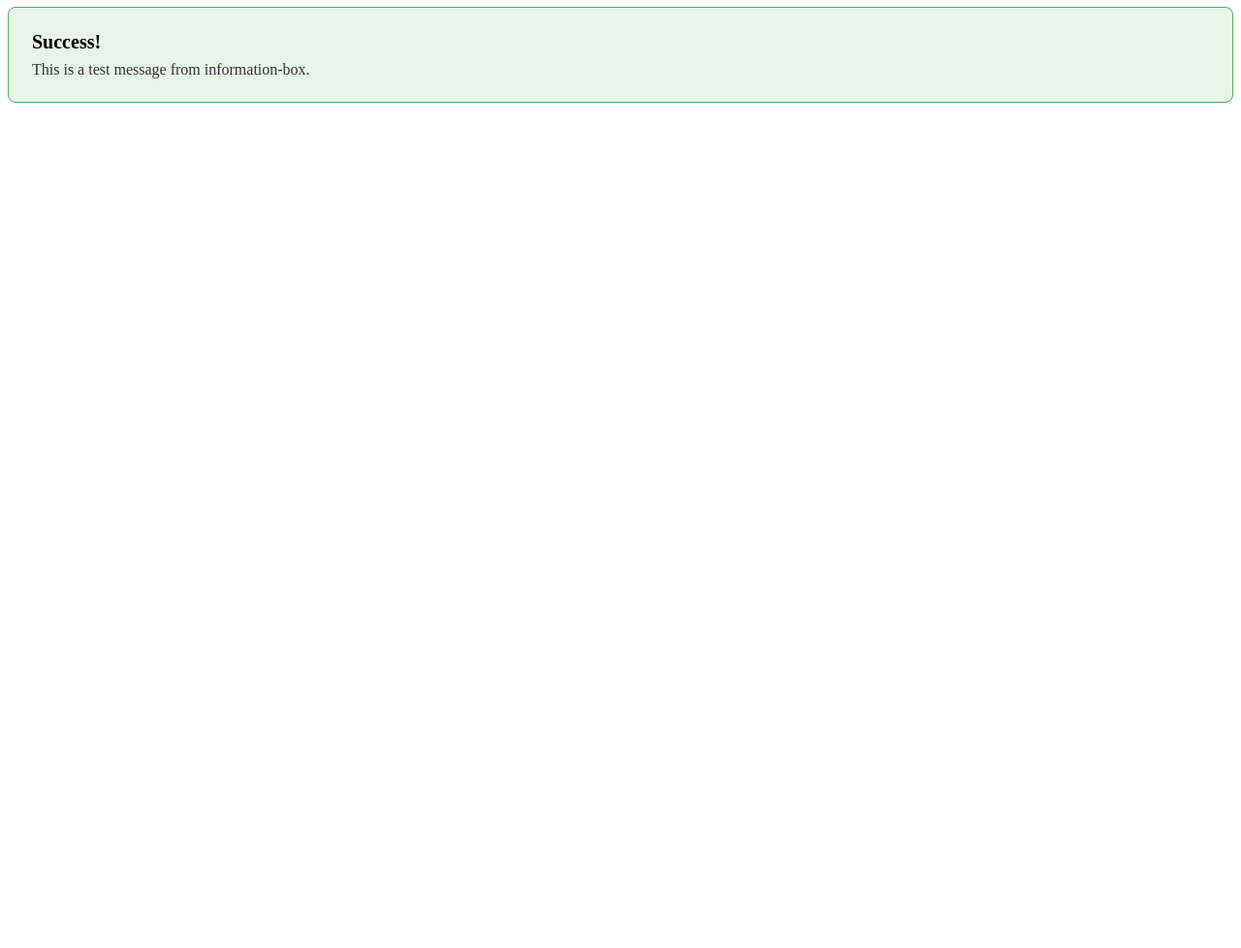
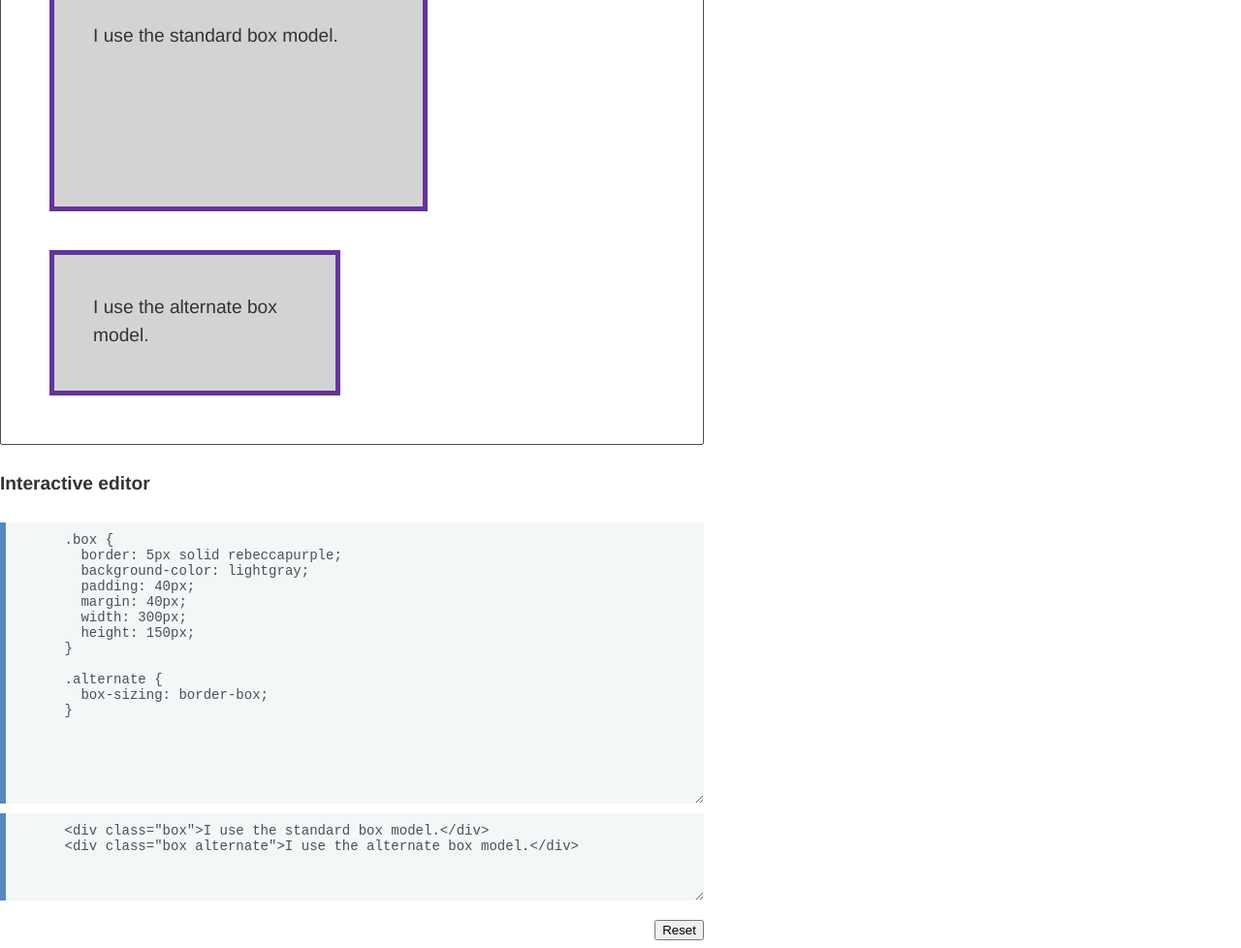
Before and after one commit to Erano01/CSS-Study, a website: page apps/information-box/index.html in a window 1280 px wide. Shown: the part 73-1051 px from the top of the page at 97% size. Before the commit the page ends 800 px from the top, so only its background shows below. Drawn offline with Linux system fonts and the light colour scheme; files whose address does not match are found by name.

Commit message:
Feat: interactive editor andbox model study example push

```diff
--- a/apps/information-box/index.html
+++ b/apps/information-box/index.html
@@ -1,17 +1,58 @@
-<!DOCTYPE html>
+<!doctype html>
 <html lang="en">
-<head>
-  <meta charset="UTF-8">
-  <meta name="viewport" content="width=device-width, initial-scale=1.0">
-  <title>Information Box Test</title>
-  <link rel="stylesheet" href="/dist/main.css">
-</head>
-<body>
-  <h1>Information Box Test</h1>
-  <div class="information-box information-box--success">
-    <div class="information-box__title">Success!</div>
-    <div class="information-box__content">This is a test message from information-box.</div>
-  </div>
-  <script src="/src/index.js"></script>
-</body>
+  <head>
+    <meta charset="utf-8" />
+    <title>Box Model: Standard and Alternate Box Models</title>
+    <link rel="stylesheet" href="styles/main.css" />
+    <style></style>
+
+    <style class="editable">
+      .box {
+        border: 5px solid rebeccapurple;
+        background-color: lightgray;
+        padding: 40px;
+        margin: 40px;
+        width: 300px;
+        height: 150px;
+      }
+
+      .alternate {
+        box-sizing: border-box;
+      }
+    </style>
+  </head>
+
+  <body>
+    <section class="preview">
+      <div class="box">I use the standard box model.</div>
+      <div class="box alternate">I use the alternate box model.</div>
+    </section>
+
+    <textarea class="playable playable-css" style="height: 280px">
+      .box {
+        border: 5px solid rebeccapurple;
+        background-color: lightgray;
+        padding: 40px;
+        margin: 40px;
+        width: 300px;
+        height: 150px;
+      }
+
+      .alternate {
+        box-sizing: border-box;
+      }
+    </textarea>
+
+    <textarea class="playable playable-html" style="height: 80px">
+      <div class="box">I use the standard box model.</div>
+      <div class="box alternate">I use the alternate box model.</div>
+    </textarea>
+
+    <div class="playable-buttons">
+      <input id="reset" type="button" value="Reset" />
+    </div>
+  </body>
+
+  <script src="src/playable.js"></script>
+
 </html>
--- a/apps/information-box/package.json
+++ b/apps/information-box/package.json
@@ -2,7 +2,7 @@
   "_comment": "Vite is used as a modern dev server and build tool. It provides live-reload and fast development experience.",
   "name": "information-box",
   "version": "1.0.0",
-  "main": "src/index.js",
+  "main": "src/playable.js",
   "description": "Information Box demo application.",
   "scripts": {
     "start": "vite --port 3001",
--- a/apps/information-box/src/index.js
+++ /dev/null
@@ -1,3 +0,0 @@
-document.addEventListener('DOMContentLoaded', function() {
-  console.log('Information Box Test: JS is working!');
-});
--- /dev/null
+++ b/apps/information-box/src/playable.js
@@ -0,0 +1,26 @@
+var section = document.querySelector("section");
+var editable = document.querySelector(".editable");
+var textareaHTML = document.querySelector(".playable-html");
+var textareaCSS = document.querySelector(".playable-css");
+var reset = document.getElementById("reset");
+var htmlCode = textareaHTML.value;
+var cssCode = textareaCSS.value;
+
+let editorHeading = document.createElement("h4");
+editorHeading.innerHTML = "Interactive editor";
+document.querySelector("body").insertBefore(editorHeading, textareaCSS);
+
+function fillCode() {
+  editable.innerHTML = textareaCSS.value;
+  section.innerHTML = textareaHTML.value;
+}
+
+reset.addEventListener("click", function () {
+  textareaHTML.value = htmlCode;
+  textareaCSS.value = cssCode;
+  fillCode();
+});
+
+textareaHTML.addEventListener("input", fillCode);
+textareaCSS.addEventListener("input", fillCode);
+window.addEventListener("load", fillCode);
--- a/packages/scss-theme/src/abstracts/_functions.scss
+++ /dev/null
@@ -1,4 +0,0 @@
-// SCSS Functions
-@function rem($px) {
-  @return $px / 16 * 1rem;
-}
--- a/packages/scss-theme/src/abstracts/_mixins.scss
+++ /dev/null
@@ -1,6 +0,0 @@
-// SCSS Mixins
-@mixin flex-center {
-  display: flex;
-  justify-content: center;
-  align-items: center;
-}
--- a/packages/scss-theme/src/abstracts/_variables.scss
+++ /dev/null
@@ -1,3 +0,0 @@
-// SCSS Variables
-$color-success: #4caf50;
-$color-error: #f44336;
--- a/packages/scss-theme/src/components/_information-box.scss
+++ b/packages/scss-theme/src/components/_information-box.scss
@@ -1,3 +1,4 @@
+
 // Information Box component (BEM)
 .information-box {
   background: #f9f9f9;
--- a/packages/scss-theme/src/main.scss
+++ b/packages/scss-theme/src/main.scss
@@ -1,5 +1,6 @@
 // Main SCSS entry point (7-1 pattern)
-@import "abstracts/functions";
-@import "abstracts/mixins";
-@import "abstracts/variables";
-@import "components/information-box";
+// use "use" keyword instead of "import", its deprecated.
+@use "abstracts/functions";
+@use "abstracts/mixins";
+@use "abstracts/variables";
+@use "components/information-box";
```
Also changed, not shown: apps/information-box/dist/index.html, apps/information-box/styles/main.css (added), 2 other files.
